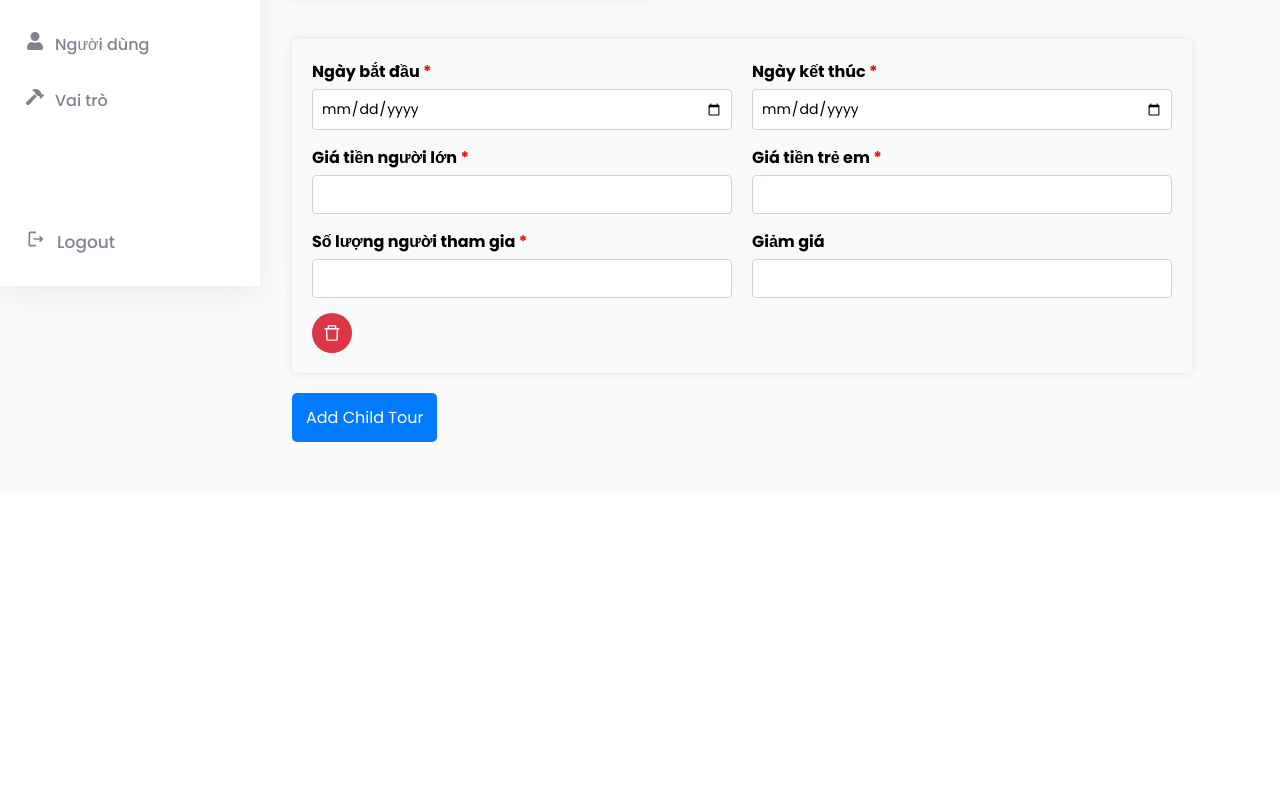
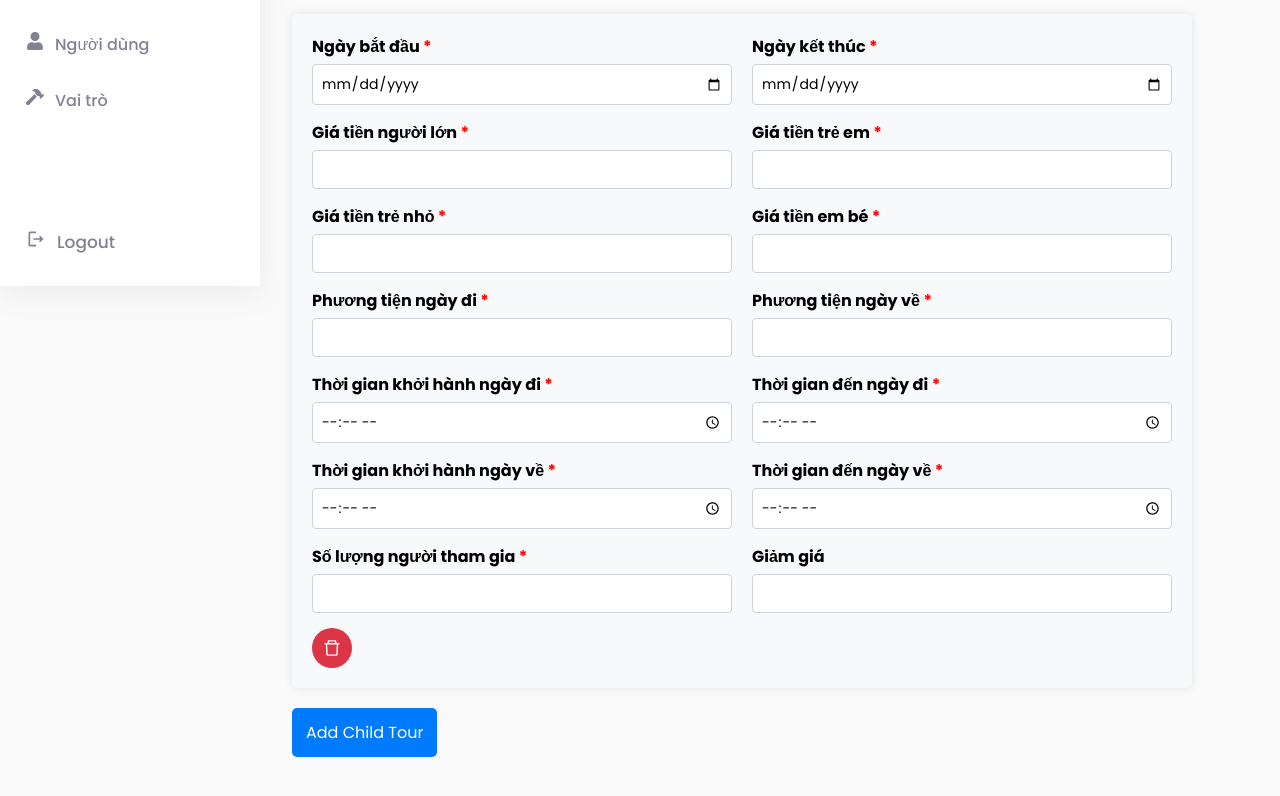
Before and after one commit to hoangtai2003/admin_tour, a React (Create React App) app: page /edit-tour/1 in a window 1280 px wide. Shown: the part 514-1310 px from the top of the page. Before the commit the page ends 1008 px from the top, so only its background shows below. Built offline with nearby package versions, Linux system fonts and the light colour scheme; no server answers; sample sign-in values are in the browser's storage.

Commit message:
add data field tour child

```diff
--- a/src/components/pages/Tour/AddTour.jsx
+++ b/src/components/pages/Tour/AddTour.jsx
@@ -21,7 +21,24 @@ const AddTour = () => {
         tour_image: [],
         introduct_tour: '',
         location_ids: [],
-        tour_children: [{ start_date: '', end_date: '', price_adult: '', price_child: '', total_seats: '', price_sale: '' }]
+        tour_children: [
+            {
+                start_date: '',
+                end_date: '',
+                price_adult: '',
+                price_child: '',
+                price_toddler: '',
+                price_baby: '',
+                transportion_start: '',
+                transportion_end: '',
+                time_goes_start: '',
+                time_comes_start: '',
+                time_goes_end: '',
+                time_comes_end: '',
+                total_seats: '',
+                price_sale: ''
+            }
+        ]
     });
 
     const [showTourChildren, setShowTourChildren] = useState(false);
@@ -83,7 +100,26 @@ const AddTour = () => {
         } else {
             setFormData(prev => ({
                 ...prev,
-                tour_children: [...prev.tour_children, { start_date: '', end_date: '', price_adult: '', price_child: '', total_seats: '', price_sale: '' }]
+                tour_children: [
+                    ...prev.tour_children,
+                    {
+                        start_date: '',
+                        end_date: '',
+                        price_adult: '',
+                        price_child: '',
+                        price_toddler: '',
+                        price_baby: '',
+                        transportion_start: '',
+                        transportion_end: '',
+                        time_goes_start: '',
+                        time_comes_start: '',
+                        time_goes_end: '',
+                        time_comes_end: '',
+                        total_seats: '',
+                        price_sale: ''
+                    }
+
+                ]
             }));
         }
     };
@@ -133,10 +169,8 @@ const AddTour = () => {
         formDataObj.append('price', formData.price);
         formDataObj.append('duration', formData.duration);
         formDataObj.append('departure_city', formData.departure_city);
-        formDataObj.append('transportations', formData.transportations);
         formDataObj.append('introduct_tour', formData.introduct_tour);
 
-        formDataObj.append('location_ids', JSON.stringify(formData.location_ids));
 
         if (formData.tour_image && formData.tour_image.length > 0) {
             for (let i = 0; i < formData.tour_image.length; i++) {
@@ -144,6 +178,7 @@ const AddTour = () => {
             }
         }
 
+        formDataObj.append('location_ids', JSON.stringify(formData.location_ids));
         formDataObj.append('tour_children', JSON.stringify(formData.tour_children));
 
         try {
@@ -195,10 +230,6 @@ const AddTour = () => {
                         </div>
                     </div>
                     <div className="form-row">
-                        <div className="form-group">
-                            <label>Phương tiện di chuyển <span>*</span></label>
-                            <input type="text" name="transportations" value={formData.transportations} onChange={handleChange} />
-                        </div>
                         <div className="form-group">
                             <label>Địa điểm xuất phát <span>*</span></label>
                             <input type="text" name="departure_city" value={formData.departure_city} onChange={handleChange} />
@@ -277,6 +308,47 @@ const AddTour = () => {
                                 <input type="number" name="price_child" value={child.price_child} required onChange={(e) => handleTourChildChange(index, e)} />
                             </div>
                         </div>
+
+                        <div className="form-row">
+                            <div className="form-group">
+                                <label>Giá tiền trẻ nhỏ <span>*</span></label>
+                                <input type="number" name="price_toddler" value={child.price_toddler} required onChange={(e) => handleTourChildChange(index, e)} />
+                            </div>
+                            <div className="form-group">
+                                <label>Giá tiền em bé <span>*</span></label>
+                                <input type="number" name="price_baby" value={child.price_baby} required onChange={(e) => handleTourChildChange(index, e)} />
+                            </div>
+                        </div>
+                        <div className="form-row">
+                            <div className="form-group">
+                                <label>Phương tiện ngày đi <span>*</span></label>
+                                <input type="text" name="transportion_start" value={child.transportion_start} required onChange={(e) => handleTourChildChange(index, e)} />
+                            </div>
+                            <div className="form-group">
+                                <label>Phương tiện ngày về <span>*</span></label>
+                                <input type="text" name="transportion_end" value={child.transportion_end} required onChange={(e) => handleTourChildChange(index, e)} />
+                            </div>
+                        </div>
+                        <div className="form-row">
+                            <div className="form-group">
+                                <label>Thời gian khởi hành ngày đi <span>*</span></label>
+                                <input type="time" name="time_goes_start" value={child.time_goes_start} required onChange={(e) => handleTourChildChange(index, e)} />
+                            </div>
+                            <div className="form-group">
+                                <label>Thời gian đến ngày đi <span>*</span></label>
+                                <input type="time" name="time_comes_start" value={child.time_comes_start} required onChange={(e) => handleTourChildChange(index, e)} />
+                            </div>
+                        </div>
+                        <div className="form-row">
+                            <div className="form-group">
+                                <label>Thời gian khởi hành ngày về <span>*</span></label>
+                                <input type="time" name="time_goes_end" value={child.time_goes_end} required onChange={(e) => handleTourChildChange(index, e)} />
+                            </div>
+                            <div className="form-group">
+                                <label>Thời gian đến ngày về <span>*</span></label>
+                                <input type="time" name="time_comes_end" value={child.time_comes_end} required onChange={(e) => handleTourChildChange(index, e)} />
+                            </div>
+                        </div>
                         <div className="form-row">
                             <div className="form-group">
                                 <label>Số lượng người tham gia <span>*</span></label>
--- a/src/components/pages/Tour/EditTour.jsx
+++ b/src/components/pages/Tour/EditTour.jsx
@@ -19,11 +19,27 @@ const EditTour = () => {
         price: '',
         duration: '',
         departure_city: '',
-        transportations: '',
         tour_image: [],
         introduct_tour: '',
         location_ids: [],
-        tour_children: [{ start_date: '', end_date: '', price_adult: '', price_child: '', total_seats: '', price_sale: '' }]
+        tour_children: [
+            {
+                start_date: '',
+                end_date: '',
+                price_adult: '',
+                price_child: '',
+                price_toddler: '',
+                price_baby: '',
+                transportion_start: '',
+                transportion_end: '',
+                time_goes_start: '',
+                time_comes_start: '',
+                time_goes_end: '',
+                time_comes_end: '',
+                total_seats: '',
+                price_sale: ''
+            }
+        ]
     });
     const [locations, setLocations] = useState([]);
     const [selectedLocations, setSelectedLocations] = useState([]);
@@ -46,7 +62,22 @@ const EditTour = () => {
                     transportations: tourData.transportations,
                     introduct_tour: tourData.introduct_tour,
                     location_ids: locationIds || [],
-                    tour_children: tourData.tourChildren || [{ start_date: '', end_date: '', price_adult: '', price_child: '', total_seats: '', price_sale: '' }],
+                    tour_children: tourData.tourChildren || [{
+                        start_date: '',
+                        end_date: '',
+                        price_adult: '',
+                        price_child: '',
+                        price_toddler: '',
+                        price_baby: '',
+                        transportion_start: '',
+                        transportion_end: '',
+                        time_goes_start: '',
+                        time_comes_start: '',
+                        time_goes_end: '',
+                        time_comes_end: '',
+                        total_seats: '',
+                        price_sale: ''
+                    }],
                     tour_image: tourImage || [],
                 });
 
@@ -150,7 +181,26 @@ const EditTour = () => {
     const handleAddTourChild = () => {
         setFormData(prev => ({
             ...prev,
-            tour_children: [...prev.tour_children, { start_date: '', end_date: '', price_adult: '', price_child: '', total_seats: '', price_sale: '' }]
+            tour_children: [
+                ...prev.tour_children,
+                {
+                    start_date: '',
+                    end_date: '',
+                    price_adult: '',
+                    price_child: '',
+                    price_toddler: '',
+                    price_baby: '',
+                    transportion_start: '',
+                    transportion_end: '',
+                    time_goes_start: '',
+                    time_comes_start: '',
+                    time_goes_end: '',
+                    time_comes_end: '',
+                    total_seats: '',
+                    price_sale: ''
+                }
+
+            ]
         }));
     };
 
@@ -170,7 +220,6 @@ const EditTour = () => {
         formDataObj.append('price', formData.price);
         formDataObj.append('duration', formData.duration);
         formDataObj.append('departure_city', formData.departure_city);
-        formDataObj.append('transportations', formData.transportations);
         formDataObj.append('introduct_tour', formData.introduct_tour);
 
         if (formData.tour_image && formData.tour_image.length > 0) {
@@ -228,11 +277,6 @@ const EditTour = () => {
                     </div>
                 </div>
                 <div className="form-row">
-                    <div className="form-group">
-                        <label>Phương tiện di chuyển <span>*</span></label>
-                        <input type="text" name="transportations" value={formData.transportations} onChange={handleChange} />
-                    </div>
-
                     <div className="form-group">
                         <label>Địa điểm xuất phát <span>*</span></label>
                         <input type="text" name="departure_city" value={formData.departure_city} onChange={handleChange}  />
@@ -339,6 +383,46 @@ const EditTour = () => {
                     </div>
                     <div className="form-row">
                         <div className="form-group">
+                            <label>Giá tiền trẻ nhỏ <span>*</span></label>
+                            <input type="number" name="price_toddler" value={child.price_toddler} required onChange={(e) => handleChange(e, index)} />
+                        </div>
+                        <div className="form-group">
+                            <label>Giá tiền em bé <span>*</span></label>
+                            <input type="number" name="price_baby" value={child.price_baby} required onChange={(e) => handleChange(e, index)} />
+                        </div>
+                    </div>
+                    <div className="form-row">
+                        <div className="form-group">
+                            <label>Phương tiện ngày đi <span>*</span></label>
+                            <input type="text" name="transportion_start" value={child.transportion_start} required onChange={(e) => handleChange(e, index)} />
+                        </div>
+                        <div className="form-group">
+                            <label>Phương tiện ngày về <span>*</span></label>
+                            <input type="text" name="transportion_end" value={child.transportion_end} required onChange={(e) => handleChange(e, index)} />
+                        </div>
+                    </div>
+                    <div className="form-row">
+                        <div className="form-group">
+                            <label>Thời gian khởi hành ngày đi <span>*</span></label>
+                            <input type="time" name="time_goes_start" value={child.time_goes_start} required onChange={(e) => handleChange(e, index)} />
+                        </div>
+                        <div className="form-group">
+                            <label>Thời gian đến ngày đi <span>*</span></label>
+                            <input type="time" name="time_comes_start" value={child.time_comes_start} required onChange={(e) => handleChange(e, index)} />
+                        </div>
+                    </div>
+                    <div className="form-row">
+                        <div className="form-group">
+                            <label>Thời gian khởi hành ngày về <span>*</span></label>
+                            <input type="time" name="time_goes_end" value={child.time_goes_end} required onChange={(e) => handleChange(e, index)} />
+                        </div>
+                        <div className="form-group">
+                            <label>Thời gian đến ngày về <span>*</span></label>
+                            <input type="time" name="time_comes_end" value={child.time_comes_end} required onChange={(e) => handleChange(e, index)} />
+                        </div>
+                    </div>
+                    <div className="form-row">
+                        <div className="form-group">
                             <label>Số lượng người tham gia <span>*</span></label>
                             <input type="number" name="total_seats" value={child.total_seats} required onChange={(e) => handleChange(e, index)} />
                         </div>
```
